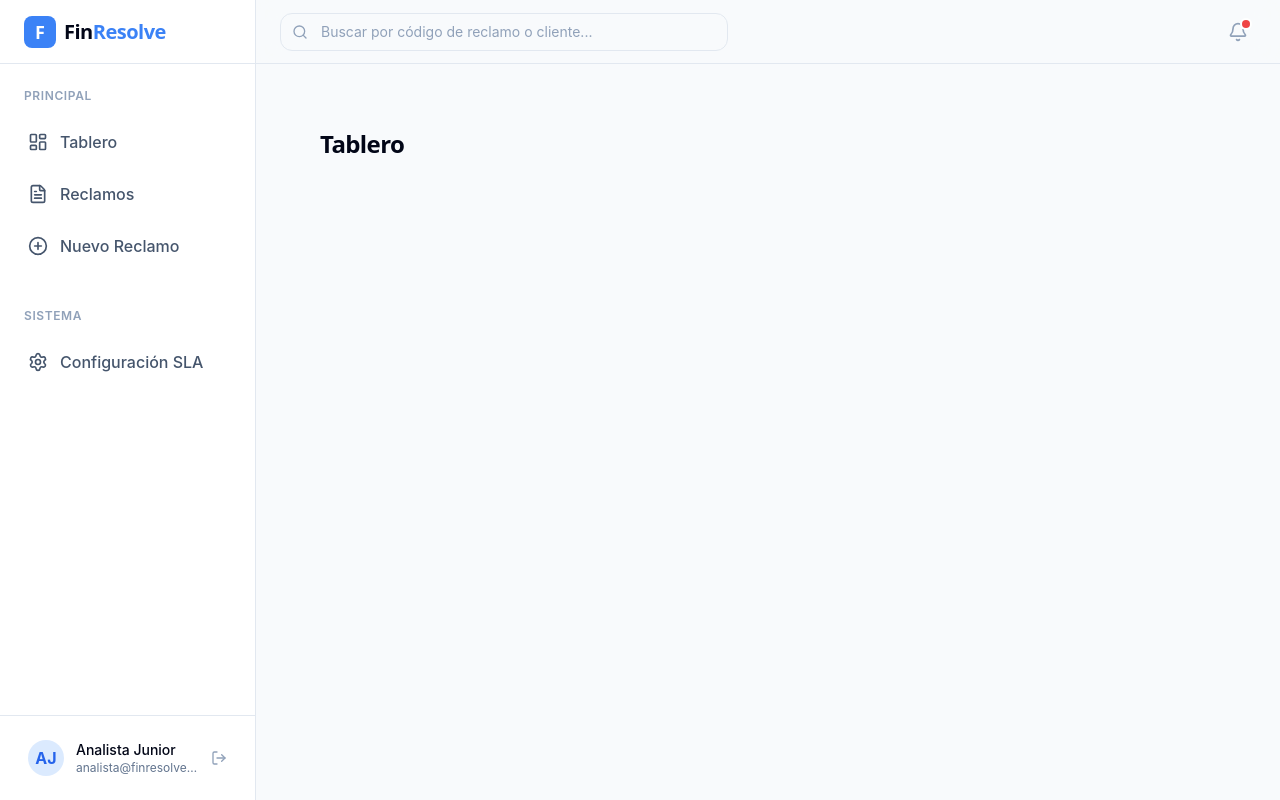
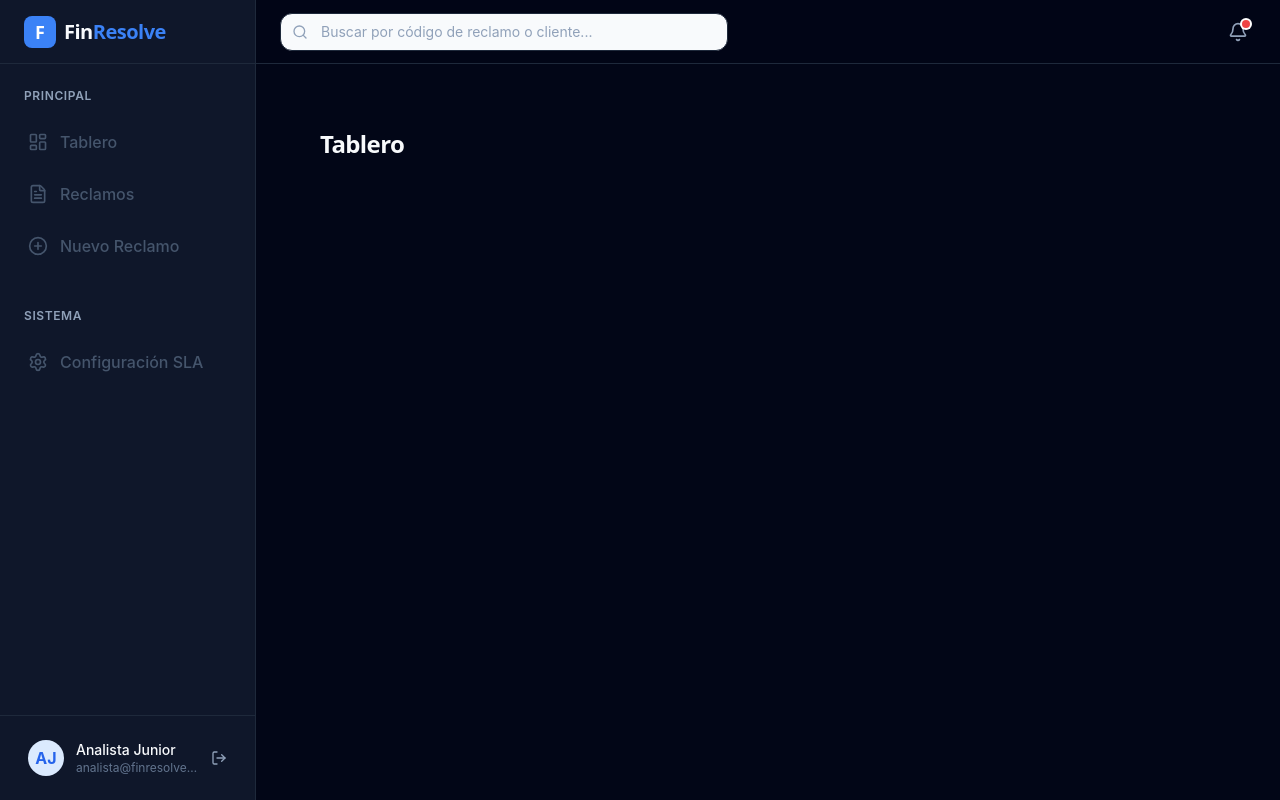
Before and after one commit to jacksonandresrosales-collab/FinResolve, a Next.js app in the folder frontend/: page /tablero in a window 1280 px wide. Built offline with nearby package versions, Linux system fonts and the light colour scheme.

Commit message:
style(front): forzar modo oscuro en toda la app

```diff
--- a/frontend/src/app/layout.tsx
+++ b/frontend/src/app/layout.tsx
@@ -10,9 +10,9 @@ export const metadata: Metadata = {
 
 export default function RootLayout({ children }: { children: React.ReactNode }) {
   return (
-    <html lang="es" suppressHydrationWarning className="light">
+    <html lang="es" suppressHydrationWarning className="dark">
       <body>
-        <div className="flex h-screen overflow-hidden">
+        <div className="flex h-screen overflow-hidden bg-[var(--background)]">
           <Sidebar />
           <div className="flex-1 flex flex-col md:ml-64 relative min-w-0">
             <Topbar />
```
